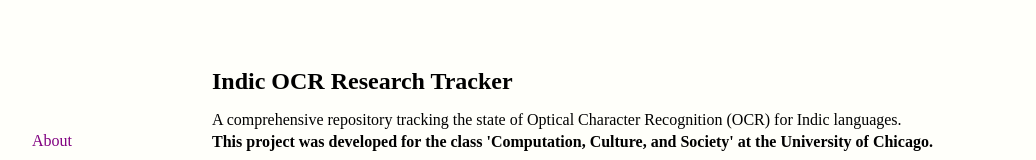
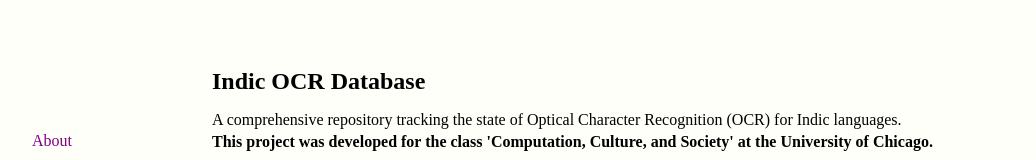
Before and after one commit to aadarwal/ocr.in, a plain HTML site: page index.html in a window 1280 px wide. Shown: the top 160 px of the page, without its empty margins (8-1044 px from the left). Drawn offline with Linux system fonts and the light colour scheme.

Commit message:
Change project name from 'Indic OCR Research Tracker' to 'Indic OCR Database'

```diff
--- a/index.html
+++ b/index.html
@@ -3,7 +3,7 @@
 <head>
     <meta charset="UTF-8">
     <meta name="viewport" content="width=device-width, initial-scale=1.0">
-    <title>Indic OCR Research Tracker</title>
+    <title>Indic OCR Database</title>
     <style>
         body {
             font-family: Times New Roman, serif;
@@ -130,7 +130,7 @@
             <a href="#contact">Contact</a>
         </div>
         <div class="main-content">
-            <h1>Indic OCR Research Tracker</h1>
+            <h1>Indic OCR Database</h1>
             <p>A comprehensive repository tracking the state of Optical Character Recognition (OCR) for Indic languages. <br><b>This project was developed for the class 'Computation, Culture, and Society' at the University of Chicago.</b></p>
 
             <hr>
```
Also changed, not shown: 1 other file.
